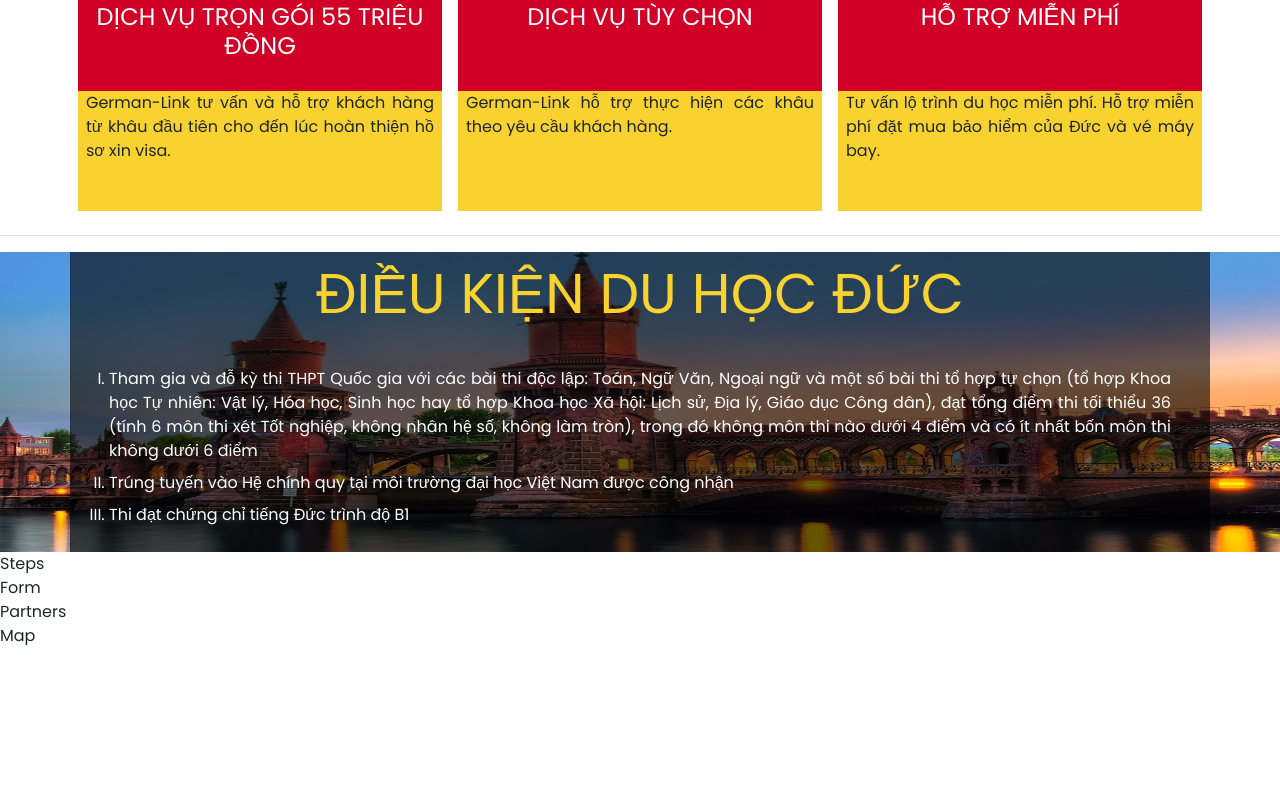
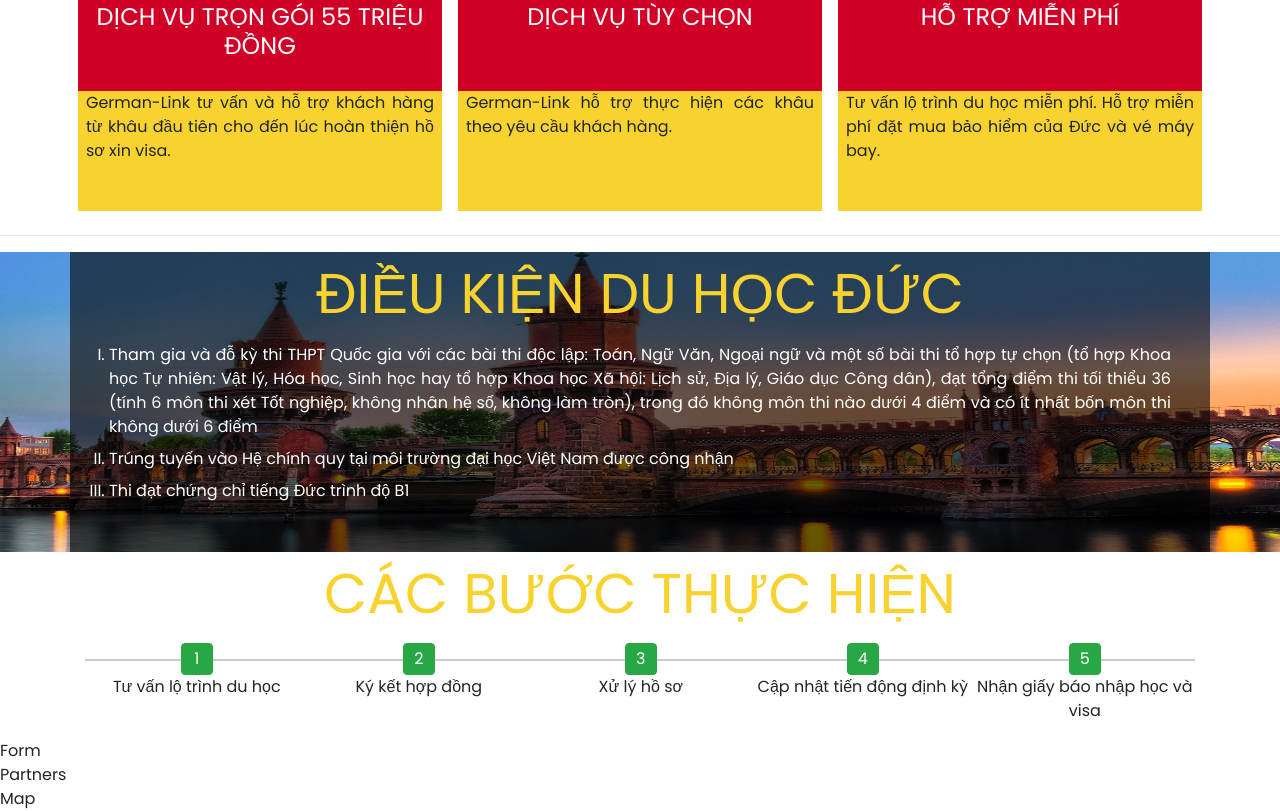
Before and after one commit to natuhvnh/german-link, a React (Create React App) app: page / in a window 1280 px wide. Shown: the part 3436-4247 px from the top of the page. Before the commit the page ends 4084 px from the top, so only its background shows below. Built offline with nearby package versions, Linux system fonts and the light colour scheme.

Commit message:
Add Steps

```diff
--- a/src/App.css
+++ b/src/App.css
@@ -203,3 +203,39 @@ ul {
   margin-bottom: 0.5rem;
 }
 /* Steps */
+.stepwizard-row {
+  display: table-row;
+}
+.stepwizard {
+  display: table;
+
+  width: 100%;
+  position: relative;
+}
+.stepwizard-row:before {
+  top: 1rem;
+  bottom: 0;
+  position: absolute;
+  content: " ";
+  width: 100%;
+  height: 0.1rem;
+  background-color: #ccc;
+  z-index: 0;
+}
+.stepwizard-step {
+  display: table-cell;
+  /* max-width: 25%; */
+  width: 20%;
+  text-align: center;
+  position: relative;
+}
+.btn-circle {
+  width: 2rem;
+  height: 2rem;
+  text-align: center;
+  padding: 0.15rem 0;
+  /* border-radius: 1rem; */
+}
+.step-padding {
+  padding-left: 0.1rem;
+}
--- a/src/components/Conditions.jsx
+++ b/src/components/Conditions.jsx
@@ -8,7 +8,6 @@ class Conditions extends Component {
           <h4 className="text-center text-uppercase display-4 info-padding">
             Điều kiện du học Đức
           </h4>
-          <br />
           <ol className="text-white">
             <li className="conditon-text">
               Tham gia và đỗ kỳ thi THPT Quốc gia với các bài thi độc lập: Toán, Ngữ Văn, Ngoại ngữ
--- a/src/components/Steps.jsx
+++ b/src/components/Steps.jsx
@@ -2,7 +2,47 @@ import React, { Component } from "react";
 
 class Steps extends Component {
   render() {
-    return <div>Steps</div>;
+    return (
+      <React.Fragment>
+        <div className="container">
+          <h4 className="text-center text-uppercase display-4 info-padding">Các bước thực hiện</h4>
+          <div className="stepwizard">
+            <div className="stepwizard-row setup-panel">
+              <div className="stepwizard-step col-xs-2 step-padding">
+                <span type="button" className="btn btn-success btn-circle">
+                  1
+                </span>
+                <p>Tư vấn lộ trình du học</p>
+              </div>
+              <div className="stepwizard-step col-xs-2 step-padding">
+                <span type="button" className="btn btn-success btn-circle">
+                  2
+                </span>
+                <p>Ký kết hợp đồng</p>
+              </div>
+              <div className="stepwizard-step col-xs-2 step-padding">
+                <span type="button" className="btn btn-success btn-circle">
+                  3
+                </span>
+                <p>Xử lý hồ sơ</p>
+              </div>
+              <div className="stepwizard-step col-xs-2 step-padding">
+                <span type="button" className="btn btn-success btn-circle">
+                  4
+                </span>
+                <p>Cập nhật tiến động định kỳ</p>
+              </div>
+              <div className="stepwizard-step col-xs-2 step-padding">
+                <span type="button" className="btn btn-success btn-circle">
+                  5
+                </span>
+                <p>Nhận giấy báo nhập học và visa</p>
+              </div>
+            </div>
+          </div>
+        </div>
+      </React.Fragment>
+    );
   }
 }
 
```
